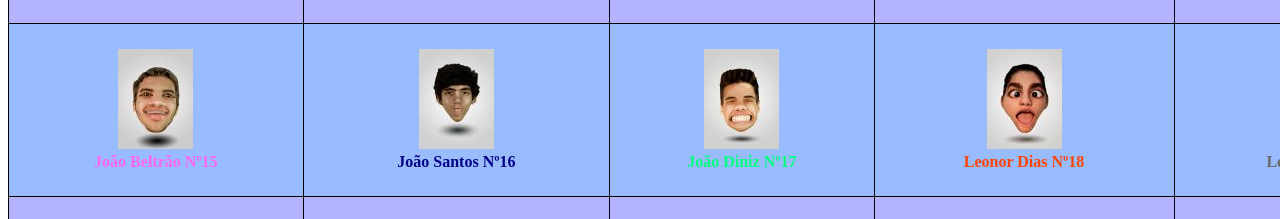
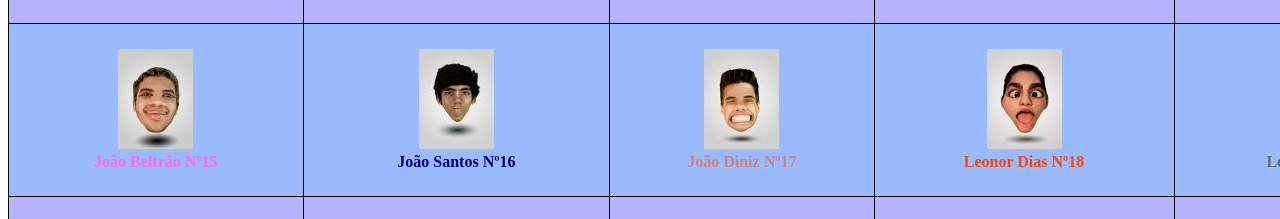
Before and after one commit to DiogoFAfonso/pauta-aib, a plain HTML site: page index.html in a window 1280 px wide. Shown: the part 403-622 px from the top of the page. Drawn offline with Linux system fonts and the light colour scheme.

Commit message:
Update index.html

```diff
--- a/index.html
+++ b/index.html
@@ -43,7 +43,7 @@
 			<tr>	<!--Linha do aluno 15 ao 19-->
 				<td style="color:rgb(255, 104, 234)"><a href="imagens\15.jpg"><img src="imagens\15pequena.jpg" alt="João Beltrão"></a></br><b>João Beltrão Nº15</b></td>
 				<td style="color:rgb(0,0,139)"><a href="imagens\16.jpg"><img src="imagens\16pequena.jpg" alt="João Santos"></a></br><b>João Santos Nº16</b></td>
-				<td style="color:rgb(0,255,127)"><a href="imagens\17.jpg"><img src="imagens\17pequena.jpg" alt="João Diniz"></a></br><b>João Diniz Nº17</b></td>
+				<td style="color:rgb(209, 129, 129)"><a href="imagens\17.jpg"><img src="imagens\17pequena.jpg" alt="João Diniz"></a></br><b>João Diniz Nº17</b></td>
 				<td style="color:rgb(255,69,0)"><a href="imagens\18.jpg"><img src="imagens\18pequena.jpg" alt="Leonor Dias"></a></br><b>Leonor Dias Nº18</b></td>
 				<td style="color:rgb(105,105,105)"><a href="imagens\19.jpg"><img src="imagens\19pequena.jpg" alt="Leonor Pinheiro"></a></br><b>Leonor Pinheiro Nº19</b></td>
 			</tr>
```
